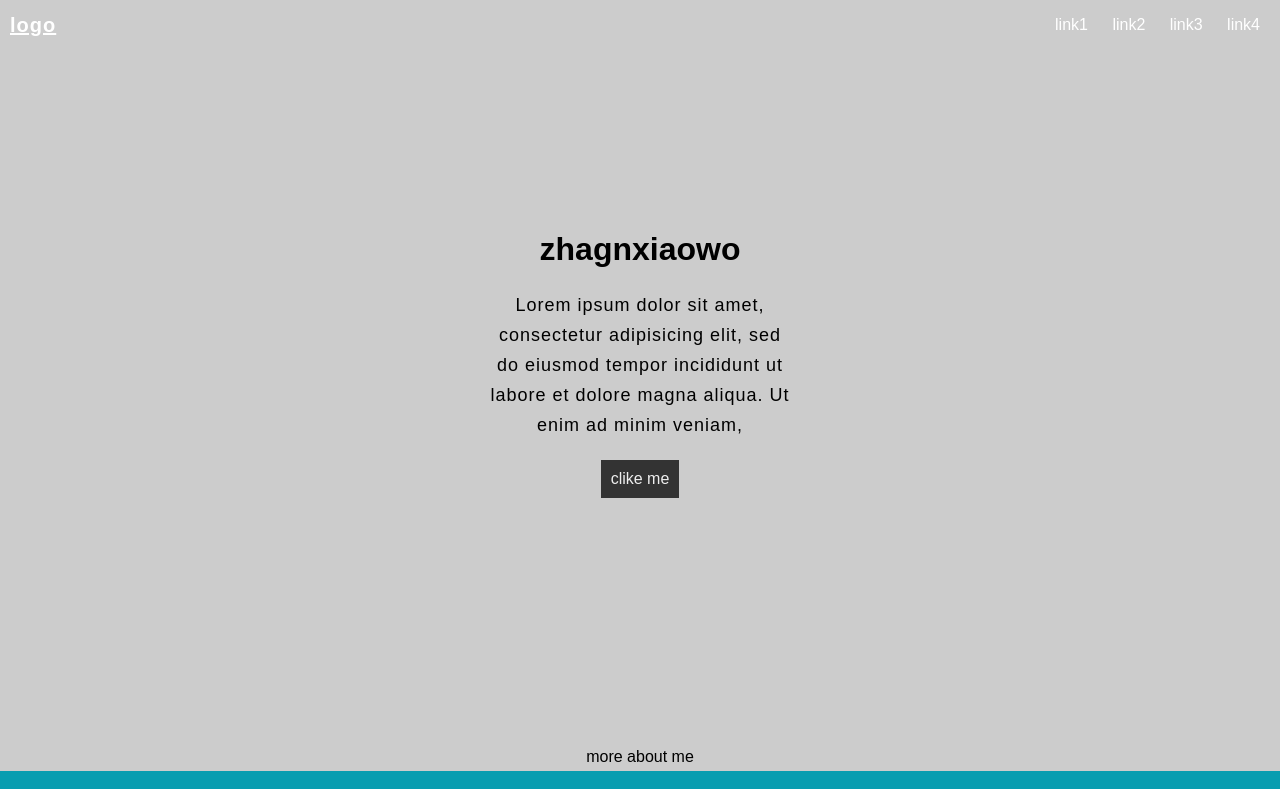
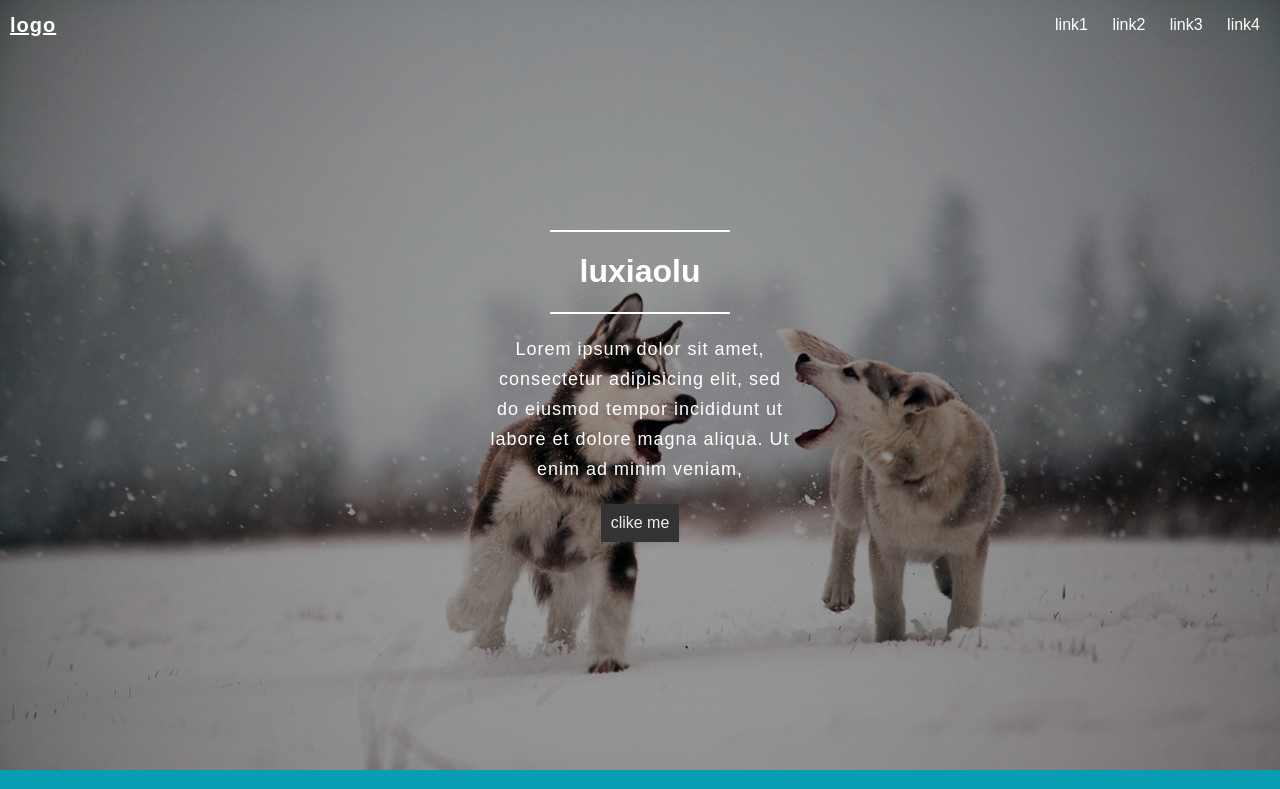
Before and after one commit to lulu920819/web1, a plain HTML site: page index.html in a window 1280 px wide. Shown: the top 789 px of the page. Drawn offline with Linux system fonts and the light colour scheme.

Commit message:
finished v2
整体框架完成

```diff
--- a/css/main.css
+++ b/css/main.css
@@ -7,17 +7,19 @@
 
 nav
 {
-	background-color : transparent;
+	background : transparent;
 	height: 50px;
 
 }
+
 header
 {
-	background : rgba(0,0,0,0.2);
+	background:rgba(0,0,0,0.4);
 }
+
 #banner
 {
-
+	background : transparent;
 	height: 700px;
 }
 nav  ul
@@ -50,6 +52,7 @@ nav ul li a
 	margin : 0 auto;
 	position :relative;
 	top: 160px;
+	color : #fff;
 }
 #banner .inner h1 h2
 {
@@ -66,6 +69,11 @@ button
 #banner .inner .more
 {
 	margin-top : 250px;
+}
+#banner .inner .hr
+{
+	background: #fff;
+	max-width: 60%;
 }
 .sub-heading
 {
@@ -275,20 +283,21 @@ ul .share-group
 	margin:0 auto;
 	padding: 50px;
 }
-.share-group
+.share-group li
 {
 	display: inline-block;
 	padding: 10px;
 }
 .copy
 {
+	padding-top: 20px;
 	padding-bottom: 20px;
 }
 .main-wrapper
 {
-	background: :#444 url(../img/banner.jpg);
+	background: #444 url(../img/banner.jpg);
 	background-attachment: fixed;
 	background-repeat: no-repeat;
 	background-size: cover;
-	background-position: center;
+	background-position: center center;
 }
--- a/index.html
+++ b/index.html
@@ -10,6 +10,7 @@
 </head>
 
 <body>
+	<div class="main-wrapper">
 		<header> <!-- 页头 -->
 			<nav >
 				<div class = "logo"><a href = "#">logo</a></div>
@@ -24,9 +25,11 @@
 
 			<div id = "banner">
 				<div class = "inner">
+					<div class ="hr"></div>
 					<h1>
-					zhagnxiaowo
+						luxiaolu
 					</h1>
+					<div class ="hr"></div>
 					<p class = "sub-heading">
 						Lorem ipsum dolor sit amet, consectetur adipisicing elit, sed do eiusmod
 						tempor incididunt ut labore et dolore magna aliqua. Ut enim ad minim veniam,
@@ -195,6 +198,7 @@
 				&copy luxiaolu
 			</div>
 		</footer>
+	</div>
 </body>
 
 </html>
```
Lines whose indentation alone changed are shown as unchanged.
